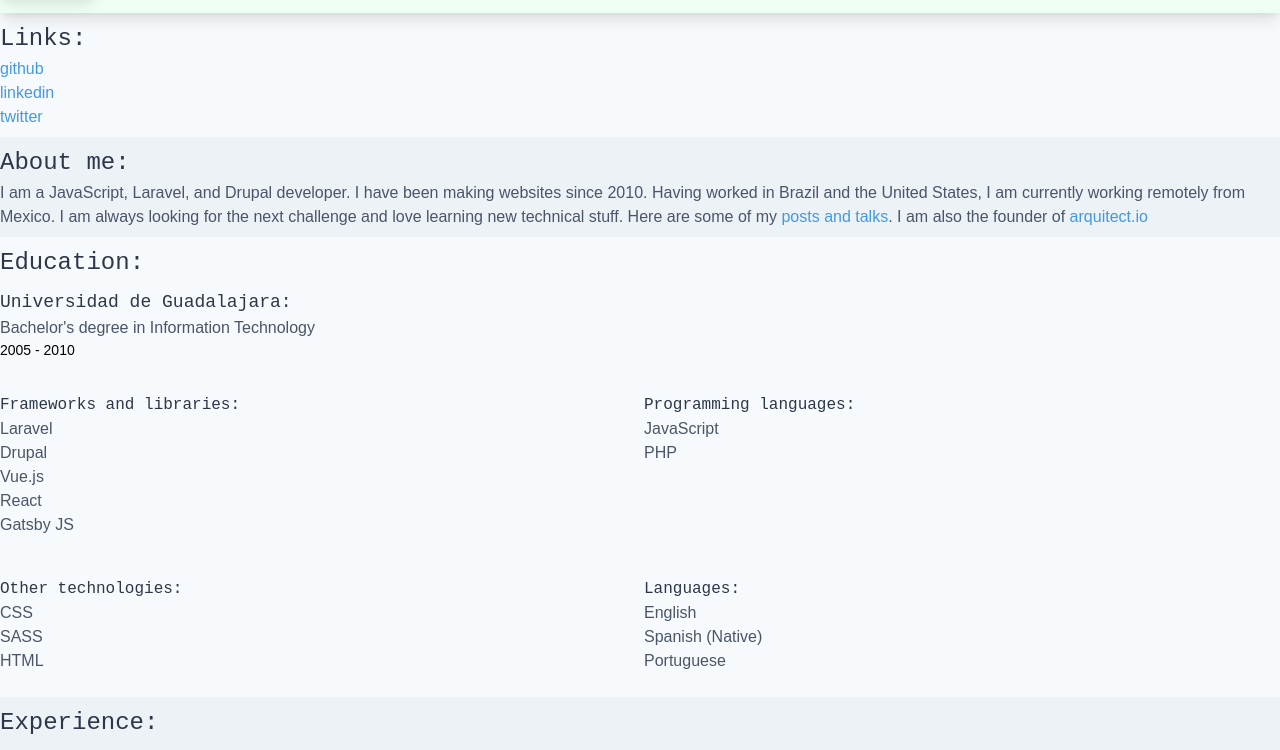
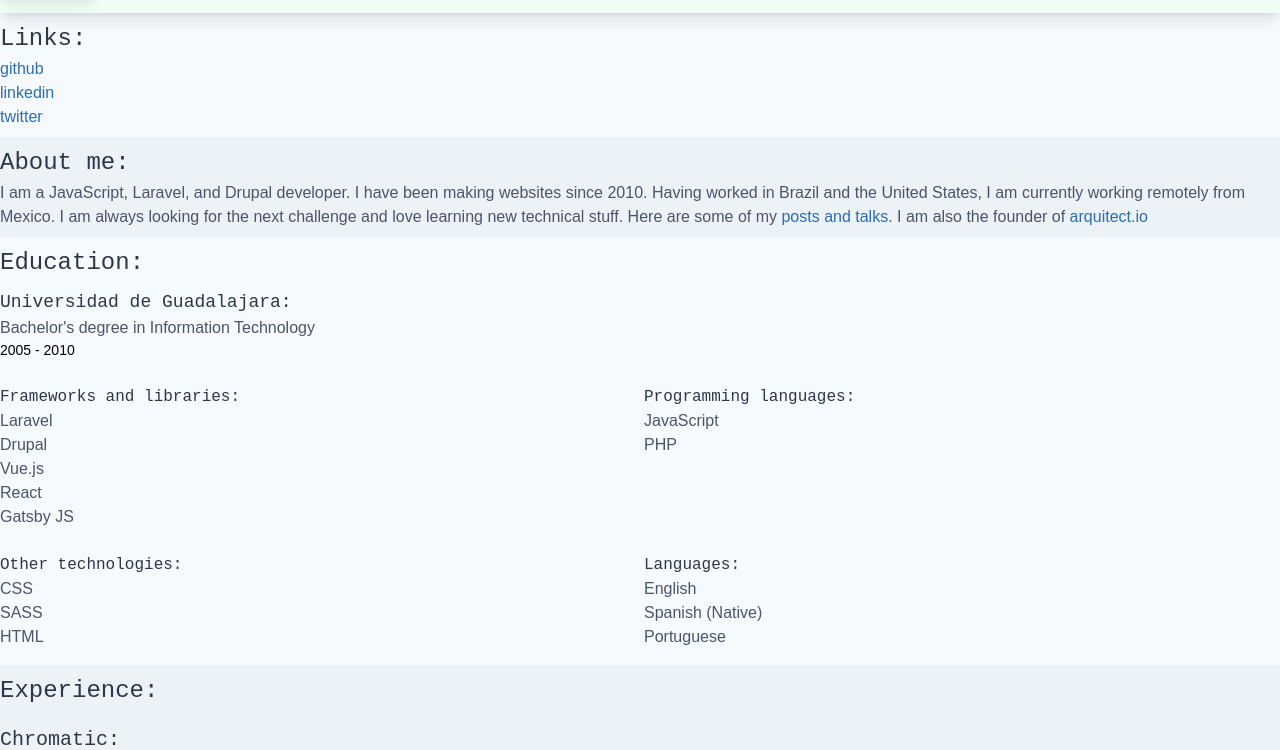
Before and after one commit to isramv/israelmorales.dev, a Gatsby site: page / in a window 1280 px wide. Shown: the part 123-873 px from the top of the page. Built offline with nearby package versions, Linux system fonts and the light colour scheme; Gatsby itself is replaced by a stand-in of ours.

Commit message:
adjusted link color and spacing on education

```diff
--- a/src/components/List.js
+++ b/src/components/List.js
@@ -8,7 +8,7 @@ export default function List(props) {
 
   return (
     <>
-      <div className="container mx-auto my-2 md:my-4">
+      <div className="container mx-auto my-2">
         <h3>{props.data.title}:</h3>
         <ul>{listItems}</ul>
       </div>
--- a/src/css/styles.css
+++ b/src/css/styles.css
@@ -5,11 +5,11 @@
 @import url('https://fonts.googleapis.com/css2?family=Space+Mono:ital,wght@0,700;1,400&family=Work+Sans:wght@500&display=swap');
 
 a {
-    @apply text-blue-500;
+    @apply text-blue-700;
 }
 
 a:hover {
-    @apply text-blue-700;
+    @apply text-blue-900;
 }
 
 h3 {
```
